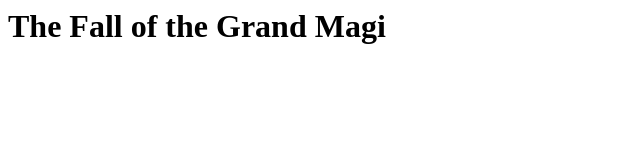
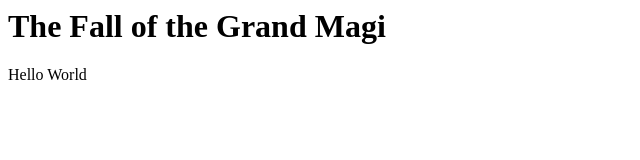
Before and after one commit to joshua-wilson2396/cya-game-fotgm, a plain HTML site: page index.html in a window 1280 px wide. Shown: the full height of the page, 0-640 px from the left. Drawn offline with Linux system fonts and the light colour scheme.

Commit message:
Set up game-logic.js and print hello message test

```diff
--- /dev/null
+++ b/game-logic.js
@@ -0,0 +1,4 @@
+'use strict'
+
+let hello = document.getElementById('hello')
+hello.textContent = 'Hello World'
--- a/index.html
+++ b/index.html
@@ -7,5 +7,7 @@
 </head>
 <body>
     <h1>The Fall of the Grand Magi</h1>
+    <p id="hello"></p>
 </body>
+<script src="game-logic.js"></script>
 </html>
```
